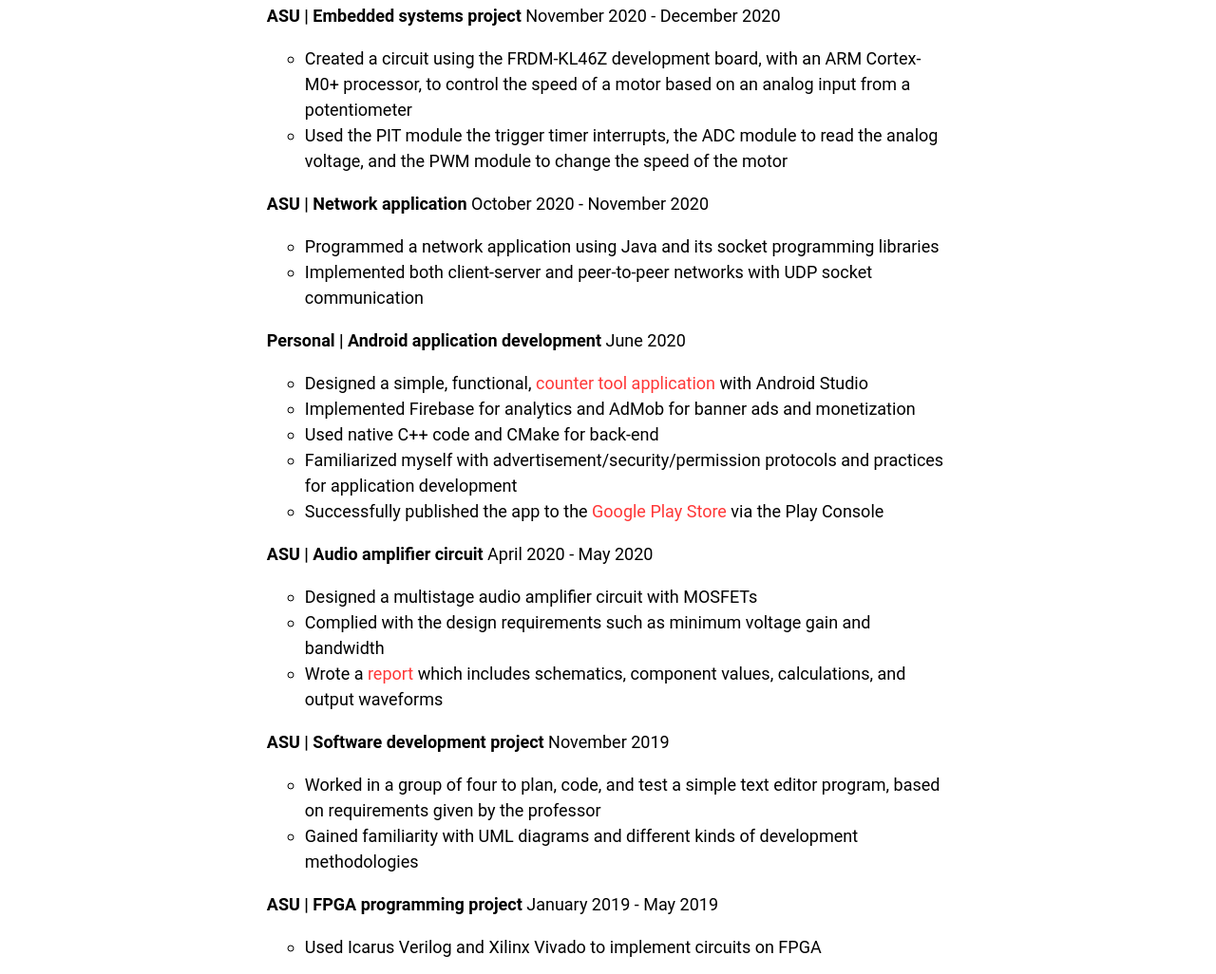
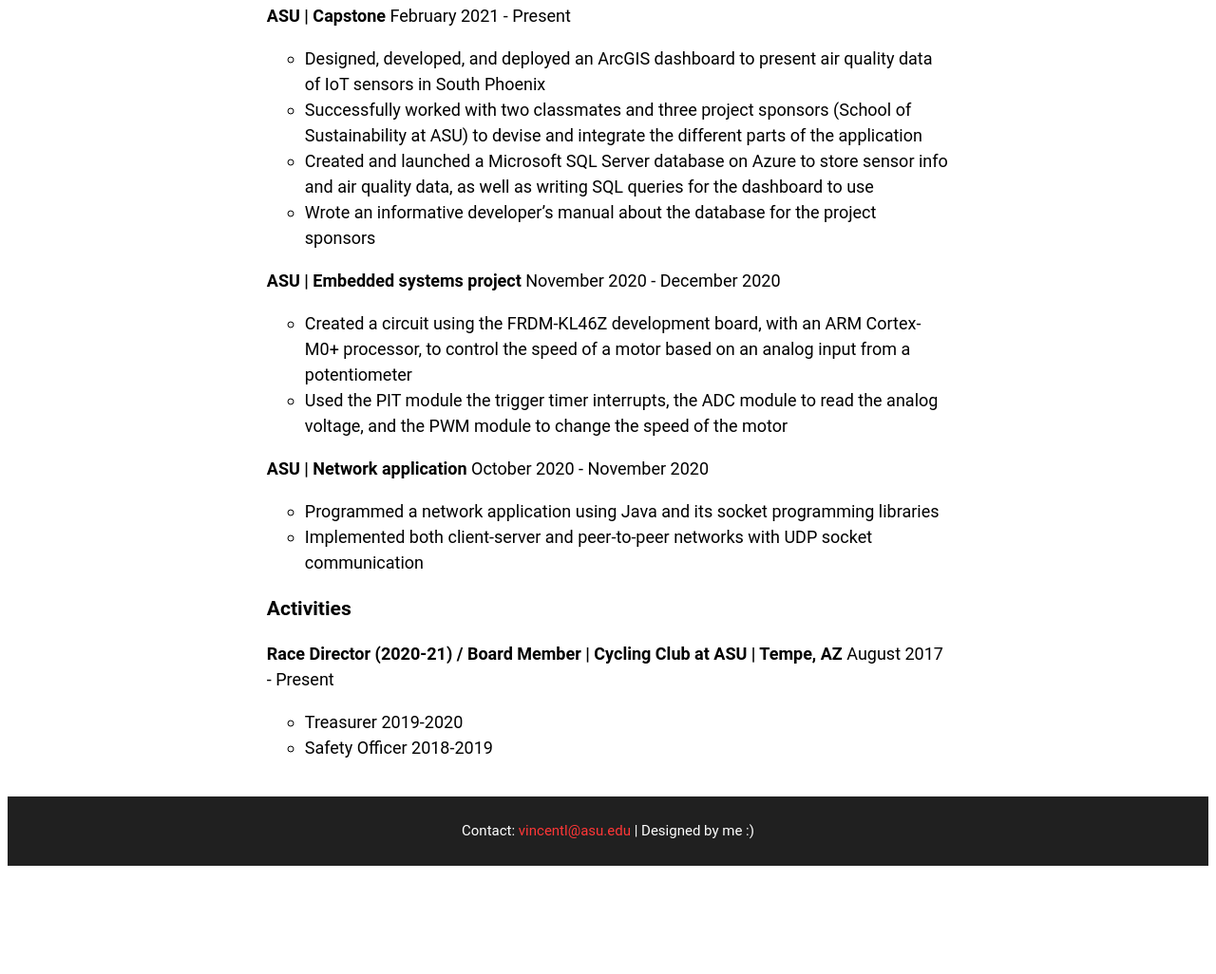
Before and after one commit to 17livincent/PersonalWebsite, a plain HTML site: page resume.html in a window 1280 px wide. Shown: the part 1391-2417 px from the top of the page at 95% size. After the commit the page ends 2311 px from the top, so only its background shows below. Drawn offline with Linux system fonts and the light colour scheme.

Commit message:
Updated resume

```diff
--- a/resume.html
+++ b/resume.html
@@ -45,20 +45,19 @@
             <article>
                 <hr>
                 <p>
-                    <strong>Open <a href="files/Resume 4-8-2021.pdf" target="_blank">PDF</a><br>
-                    Download <a href="files/Resume 4-8-2021.docx" download="Resume_Vincent_Li">DOC</a></strong>
+                    <strong>Open <a href="files/Resume 2021-05-06.pdf" target="_blank">PDF</a><br>
+                    Download <a href="files/Resume 2021-05-06.docx" download="Resume_Vincent_Li">DOC</a></strong>
                 </p>
                 <!--Resume-->
                 <!--Title-->
                 <h2>Vincent Li</h2>
                 <p>(949) 351-0560 | <a href="mailto:vincentl@asu.edu">vincentl@asu.edu</a> | Tempe, AZ | Irvine, CA</p>
                 <hr>
-                <!--<p>A computer systems undergraduate searching for an internship related to cybersecurity.</p>-->
                 <!--Education section-->
                 <h3>Education</h3>
                 <p><strong><a href="https://webapp4.asu.edu/programs/t5/roadmaps/ASU00/ESCSEIBSE/null/ALL/2015?init=false&nopassive=true" target="_blank">Bachelor of Science in Computer Systems Engineering</a>   December 2021</strong></p>
                 <ul>
-                    <li>Barrett, the Honors College at Arizona State University     GPA: 3.28</li>
+                    <li>Barrett, the Honors College at Arizona State University     GPA: 3.38</li>
                 </ul>
                 <!--Skills section-->
                 <h3>Skills</h3>
@@ -85,6 +84,13 @@
                 <!--Academic projects section-->
                 <h3>Projects</h3>
                 <p>
+                    <strong>ASU | Capstone</strong> February 2021 - Present
+                    <ul>
+                        <li>Designed, developed, and deployed an ArcGIS dashboard to present air quality data of IoT sensors in South Phoenix</li>
+                        <li>Successfully worked with two classmates and three project sponsors (School of Sustainability at ASU) to devise and integrate the different parts of the application</li>
+                        <li>Created and launched a Microsoft SQL Server database on Azure to store sensor info and air quality data, as well as writing SQL queries for the dashboard to use</li>
+                        <li>Wrote an informative developer’s manual about the database for the project sponsors</li>
+                    </ul>
                     <strong>ASU | Embedded systems project</strong>  November 2020 - December 2020
                     <ul>
                         <li>Created a circuit using the FRDM-KL46Z development board, with an ARM Cortex-M0+ processor, to control the speed of a motor based on an analog input from a potentiometer</li>
@@ -94,30 +100,6 @@
                     <ul>
                         <li>Programmed a network application using Java and its socket programming libraries</li>
                         <li>Implemented both client-server and peer-to-peer networks with UDP socket communication</li>
-                    </ul>
-                    <strong>Personal | Android application development</strong>   June 2020
-                    <ul>
-                        <li>Designed a simple, functional, <a href="https://github.com/17livincent/SimpleCounterToolApp" target="_blank">counter tool application</a> with Android Studio</li>
-                        <li>Implemented Firebase for analytics and AdMob for banner ads and monetization</li>
-                        <li>Used native C++ code and CMake for back-end</li>
-                        <li>Familiarized myself with advertisement/security/permission protocols and practices for application development</li>
-                        <li>Successfully published the app to the <a href="https://play.google.com/store/apps/details?id=com.vincentl.simplecountertool" target="_blank">Google Play Store</a> via the Play Console</li>
-                    </ul>
-                    <strong>ASU | Audio amplifier circuit</strong>    April 2020 - May 2020
-                    <ul>
-                        <li>Designed a multistage audio amplifier circuit with MOSFETs</li>
-                        <li>Complied with the design requirements such as minimum voltage gain and bandwidth</li>
-                        <li>Wrote a <a href="files/Lab7 Writeup.pdf" target="_blank">report</a> which includes schematics, component values, calculations, and output waveforms</li>
-                    </ul>
-                    <strong>ASU | Software development project</strong>   November 2019
-                    <ul>
-                        <li>Worked in a group of four to plan, code, and test a simple text editor program, based on requirements given by the professor</li>
-                        <li>Gained familiarity with UML diagrams and different kinds of development methodologies</li>
-                    </ul>
-
-                    <strong>ASU | FPGA programming project</strong>   January 2019 - May 2019
-                    <ul>
-                        <li>Used Icarus Verilog and Xilinx Vivado to implement circuits on FPGA</li>
                     </ul>
                 </p>
                 <!--Extra curriculars section-->
```
Also changed, not shown: 4 other files.
